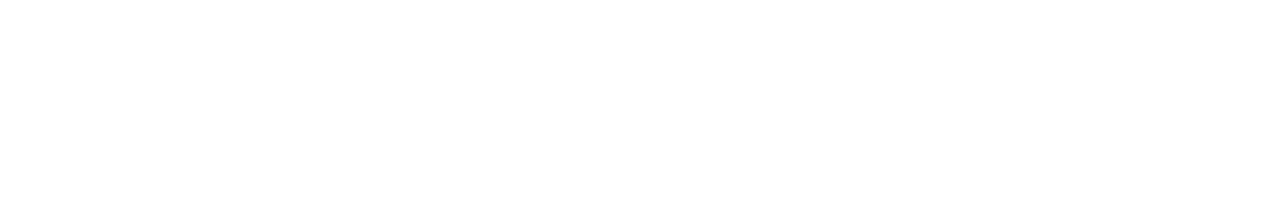
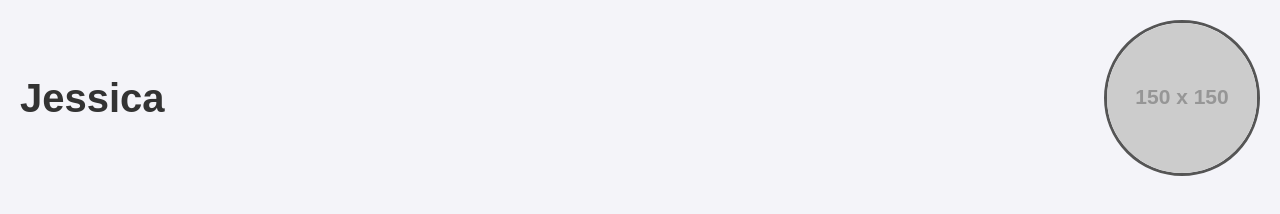
Before and after one commit to Mei-ay11/EquipoUno, a plain HTML site: page jessica.html in a window 1280 px wide. Drawn offline with Linux system fonts and the light colour scheme; placeholder pictures from the web are drawn by us.

Commit message:
creacion de la pagina jessica

```diff
--- a/jessica.html
+++ b/jessica.html
@@ -0,0 +1,37 @@
+<!DOCTYPE html>
+<html lang="es">
+<head>
+  <meta charset="UTF-8">
+  <title>Jessica</title>
+  <style>
+    body {
+      font-family: Arial, sans-serif;
+      margin: 0;
+      padding: 20px;
+      background-color: #f4f4f9;
+    }
+    .container {
+      display: flex;
+      justify-content: space-between;
+      align-items: center;
+    }
+    .title {
+      font-size: 2.5rem;
+      color: #333;
+    }
+    .profile {
+      width: 150px;
+      height: 150px;
+      border-radius: 50%;
+      object-fit: cover;
+      border: 3px solid #555;
+    }
+  </style>
+</head>
+<body>
+  <div class="container">
+    <h1 class="title">Jessica</h1>
+    <img src="https://via.placeholder.com/150" alt="Foto de perfil" class="profile">
+  </div>
+</body>
+</html>
```
Also changed, not shown: index.html (+2 -2 lines).
